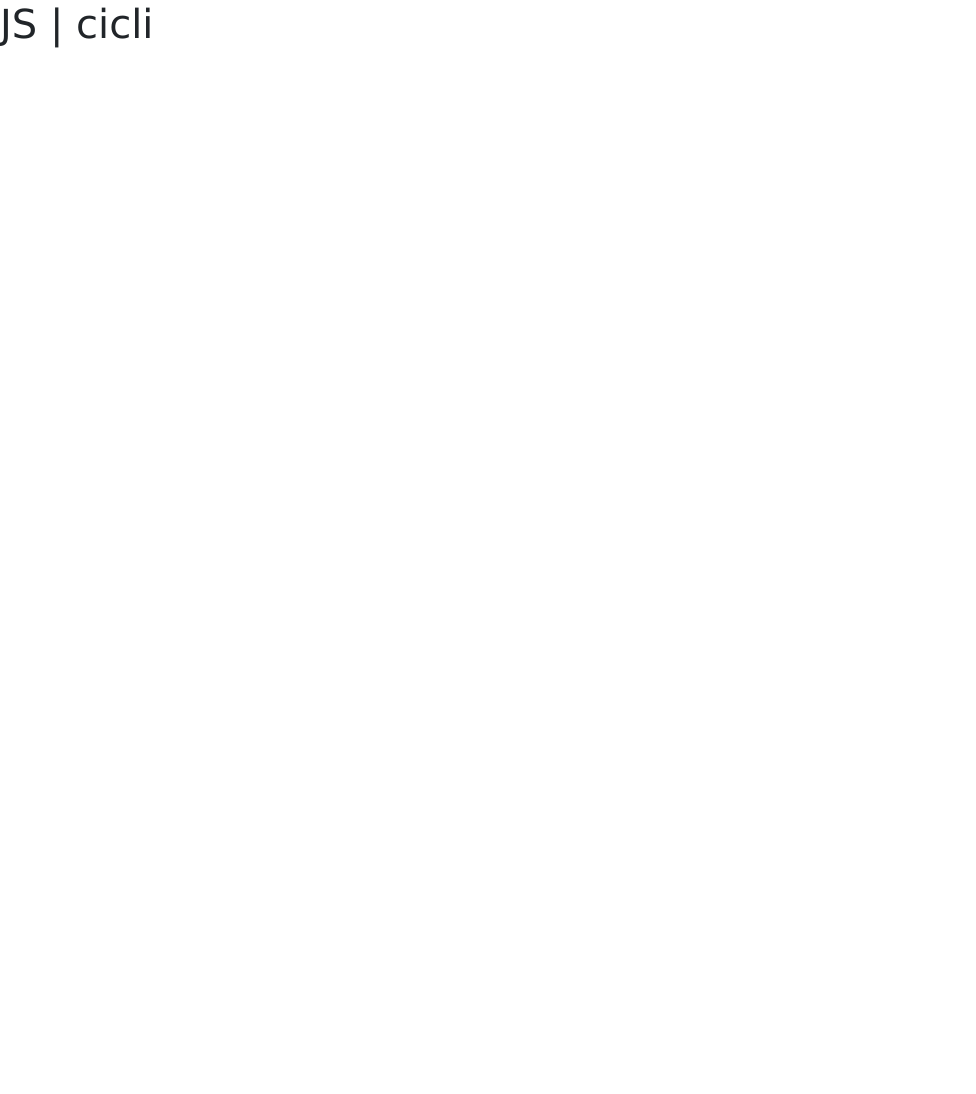
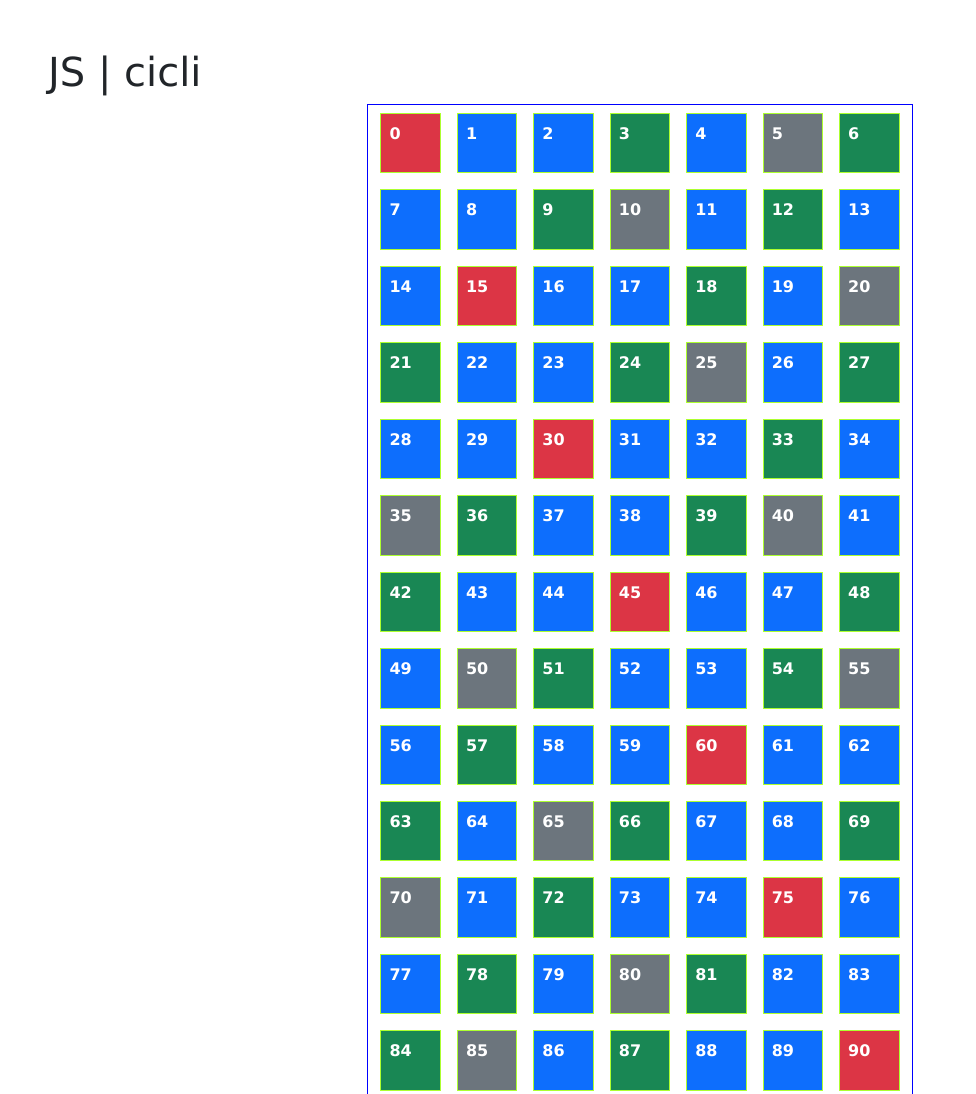
Before and after one commit to PietroFiori91/js-fizzbuzz, a plain HTML site: page index.html in a window 1280 px wide. Shown: the top 1094 px of the page, without its empty margins (0-976 px from the left). Before the commit the page ends 800 px from the top, so only its background shows below. Drawn offline with nearby package versions, Linux system fonts and the light colour scheme.

Commit message:
multipli 3 - 5 - 3e5

```diff
--- a/css/style.css
+++ b/css/style.css
@@ -1,3 +1,17 @@
 body {
   font-family: Verdana, Geneva, Tahoma, sans-serif;
 }
+
+.card-box {
+  aspect-ratio: 1/1;
+  border: 1px solid blue;
+  display: flex;
+  flex-wrap: wrap;
+  align-items: start;
+}
+
+.card-square {
+  border: 1px solid greenyellow;
+  aspect-ratio: 1/1;
+  width: calc(100% / 9);
+}
--- a/index.html
+++ b/index.html
@@ -63,20 +63,34 @@
     <title>Document</title>
 </head>
 
-<body>
+<body class="p-5">
 
     <header>
 
-        <nav>
-
-        </nav>
+        <h1>JS | cicli</h1>
 
     </header>
 
 
     <main>
 
-        <h1>JS | cicli</h1>
+
+        <div class="container">
+
+            <div class="row justify-content-center">
+
+                <div class="col-6">
+
+                    <div class="card-box justify-content-center">
+
+                    </div>
+
+                </div>
+
+            </div>
+
+        </div>
+
 
     </main>
 
--- a/js/main.js
+++ b/js/main.js
@@ -1,3 +1,41 @@
-for (let i=0; i<=100; i++) {
-    console.log(i)
+for (let i = 0; i <= 100; i++) {
+  console.log(i);
 }
+
+const cardBox = document.querySelector(".card-box");
+const cardSquare = 7 * 15;
+
+for (let i = 0; i < cardSquare; i++) {
+  // const singleSquare = '<div class="card-square"></div>';
+  // cardBox.innerHTML += singleSquare;
+  let singleSquare = document.createElement("div");
+  singleSquare.classList.add("card-square");
+  singleSquare.innerHTML = i.toString();
+
+  cardBox.append(singleSquare);
+  singleSquare.classList.add(
+    "bg-primary",
+    "text-white",
+    "p-2",
+    "m-2",
+    "fw-bold"
+  );
+
+  if (i % 3 === 0) {
+    console.log("sono 3");
+    cardBox.append(singleSquare);
+    singleSquare.classList.add("bg-success");
+  }
+
+  if (i % 5 === 0) {
+    console.log("sono 5");
+    cardBox.append(singleSquare);
+    singleSquare.classList.add("bg-secondary");
+  }
+
+  if (i % 3 === 0 && i % 5 === 0) {
+    console.log("sono 5");
+    cardBox.append(singleSquare);
+    singleSquare.classList.add("bg-danger");
+  }
+}
```
